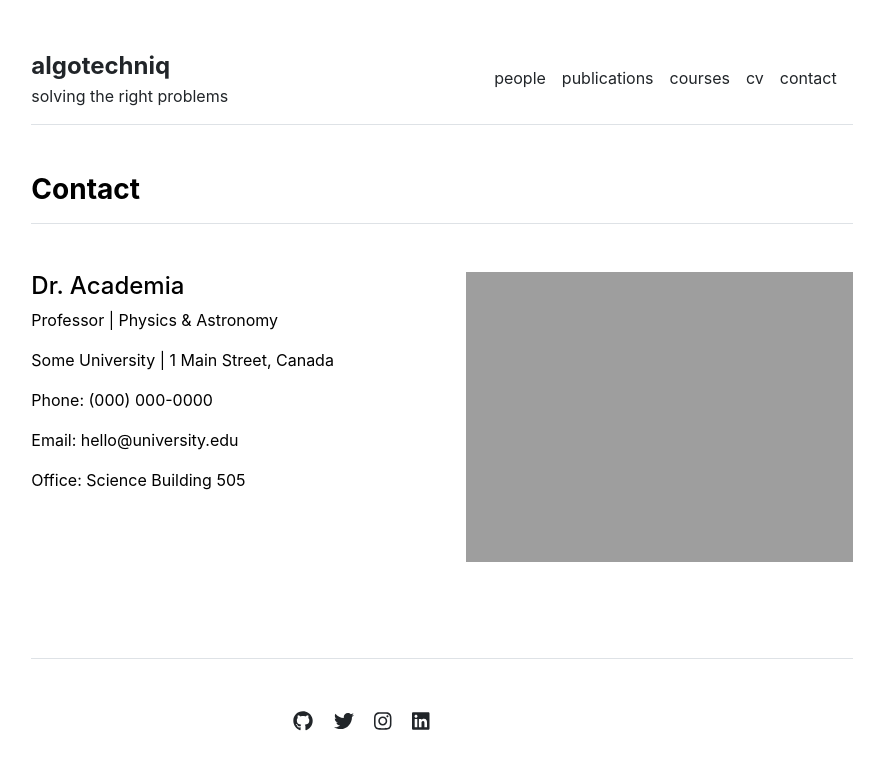
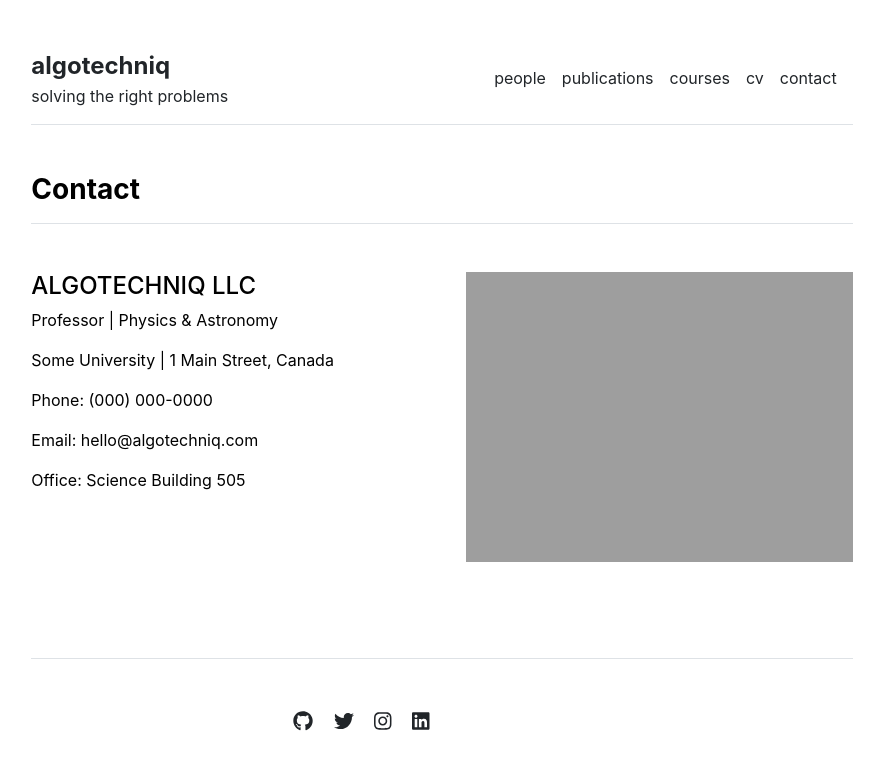
Before and after one commit to mghadam/algotechniq.github.io, a Jekyll site: the page built from contact.md, in a window 1280 px wide. Shown: the top 770 px of the page, without its empty margins (198-1082 px from the left). Built offline with Jekyll 4.4.1, drawn with Linux system fonts in a browser that asks for light colours.

Commit message:
Update settings.yml

```diff
--- a/_data/settings.yml
+++ b/_data/settings.yml
@@ -22,4 +22,4 @@ social:
 - {icon: 'linkedin', link: 'https://linkedin.com/in/lenpaul'}
 
 contacts:
-- {name: 'Dr. Academia', title: 'Professor', department: 'Physics & Astronomy', institution: 'Some University', institution_address: '1 Main Street, Canada', phone: '(000) 000-0000', email: 'hello@university.edu', office: 'Science Building 505', image: 'assets/img/contact.jpg'}
+- {name: 'ALGOTECHNIQ LLC', title: 'Professor', department: 'Physics & Astronomy', institution: 'Some University', institution_address: '1 Main Street, Canada', phone: '(000) 000-0000', email: 'hello@algotechniq.com', office: 'Science Building 505', image: 'assets/img/contact.jpg'}
```
